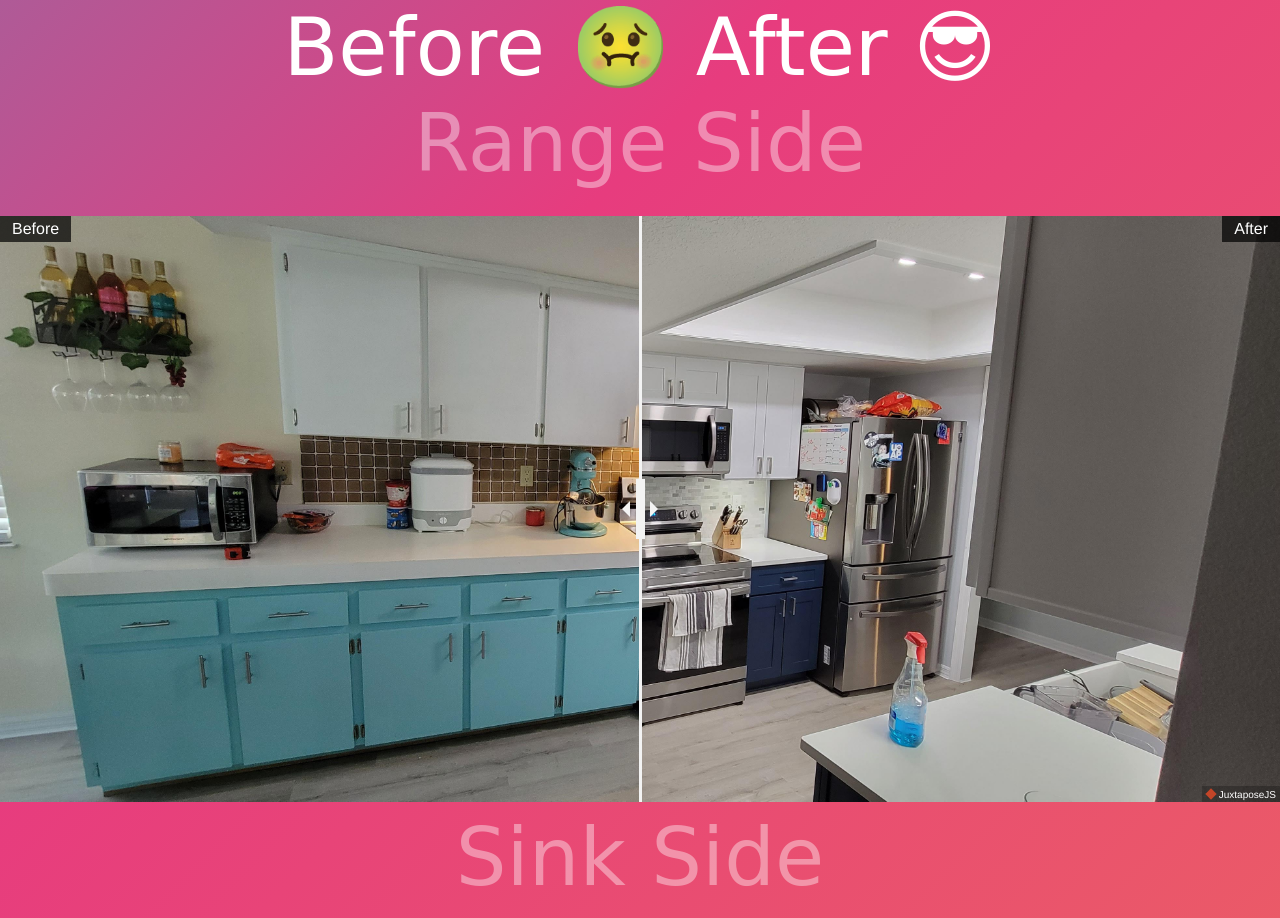
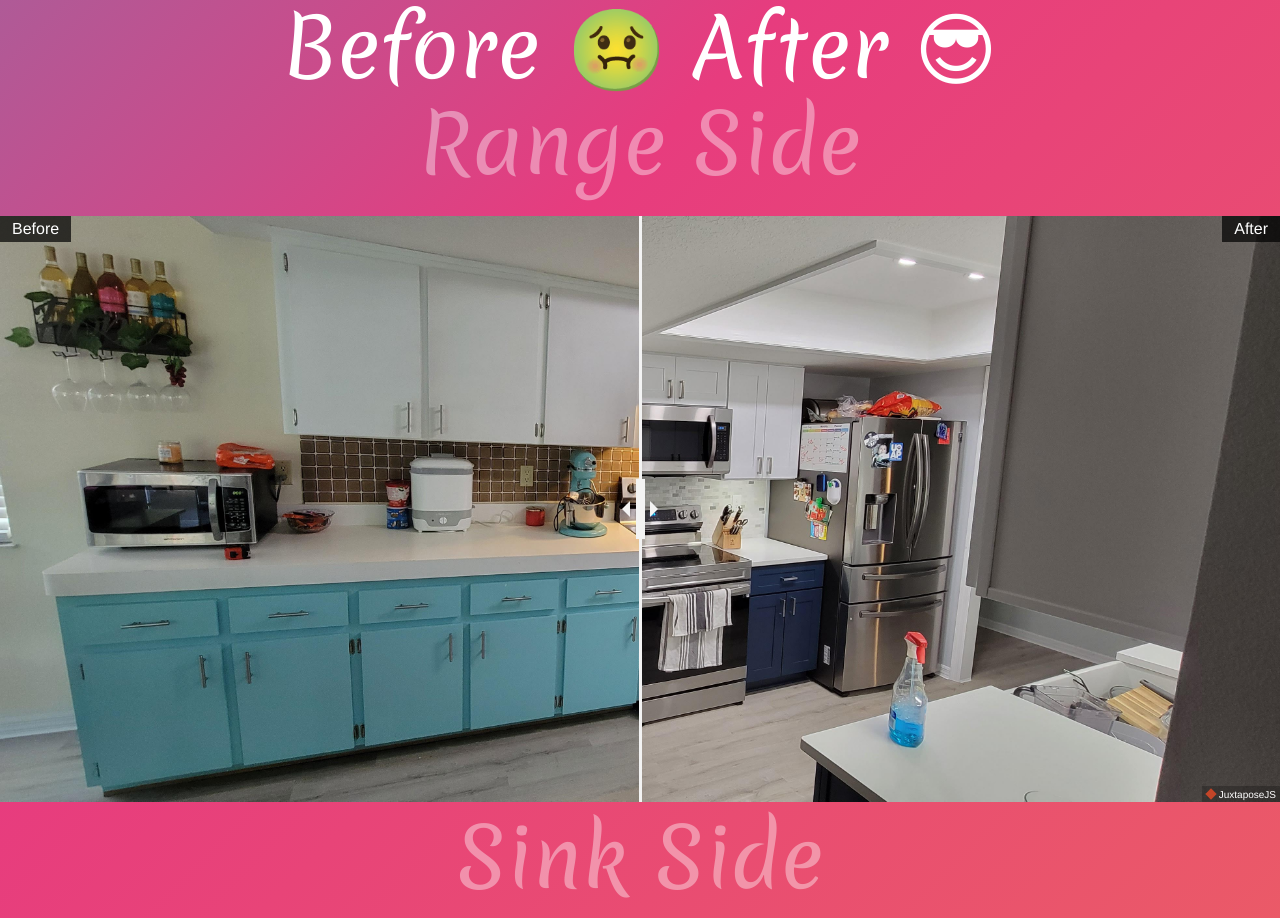
Before and after one commit to bsim26/b4-After-Reno, a plain HTML site: page index.html in a window 1280 px wide. Shown: the top 918 px of the page. Drawn offline with nearby package versions, Linux system fonts and the light colour scheme.

Commit message:
Update index.html

```diff
--- a/index.html
+++ b/index.html
@@ -5,7 +5,9 @@
     <meta name="viewport" content="width=device-width,initial-scale=1,user-scalable=0">
     <link rel="stylesheet" href="css/juxtapose.css">
     <link href="https://cdn.jsdelivr.net/npm/bootstrap@5.0.2/dist/css/bootstrap.min.css" rel="stylesheet" integrity="sha384-EVSTQN3/azprG1Anm3QDgpJLIm9Nao0Yz1ztcQTwFspd3yD65VohhpuuCOmLASjC" crossorigin="anonymous">
-
+    <link rel="preconnect" href="https://fonts.googleapis.com">
+    <link rel="preconnect" href="https://fonts.gstatic.com" crossorigin>
+    <link href="https://fonts.googleapis.com/css2?family=Merienda:wght@400;700&display=swap" rel="stylesheet">
     <style>
         .juxtapose {
             max-width: 1600px;
```
